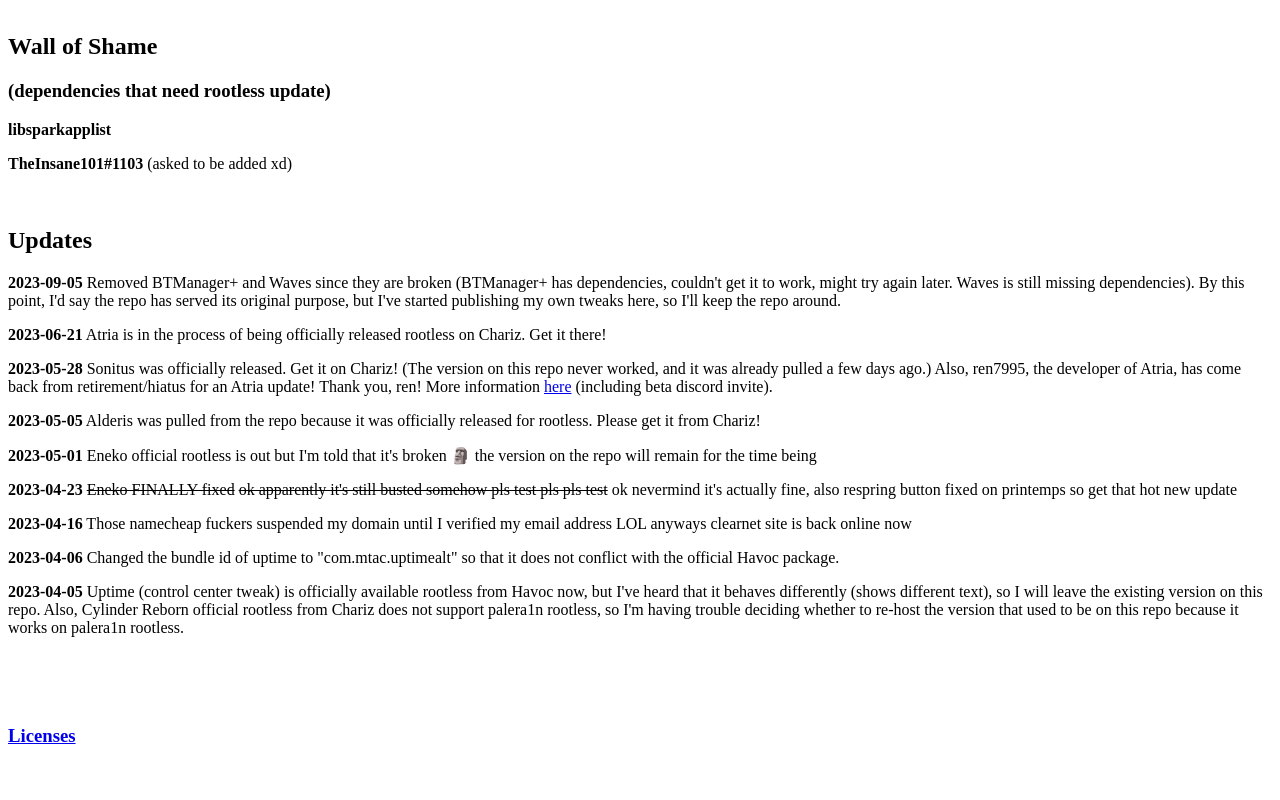
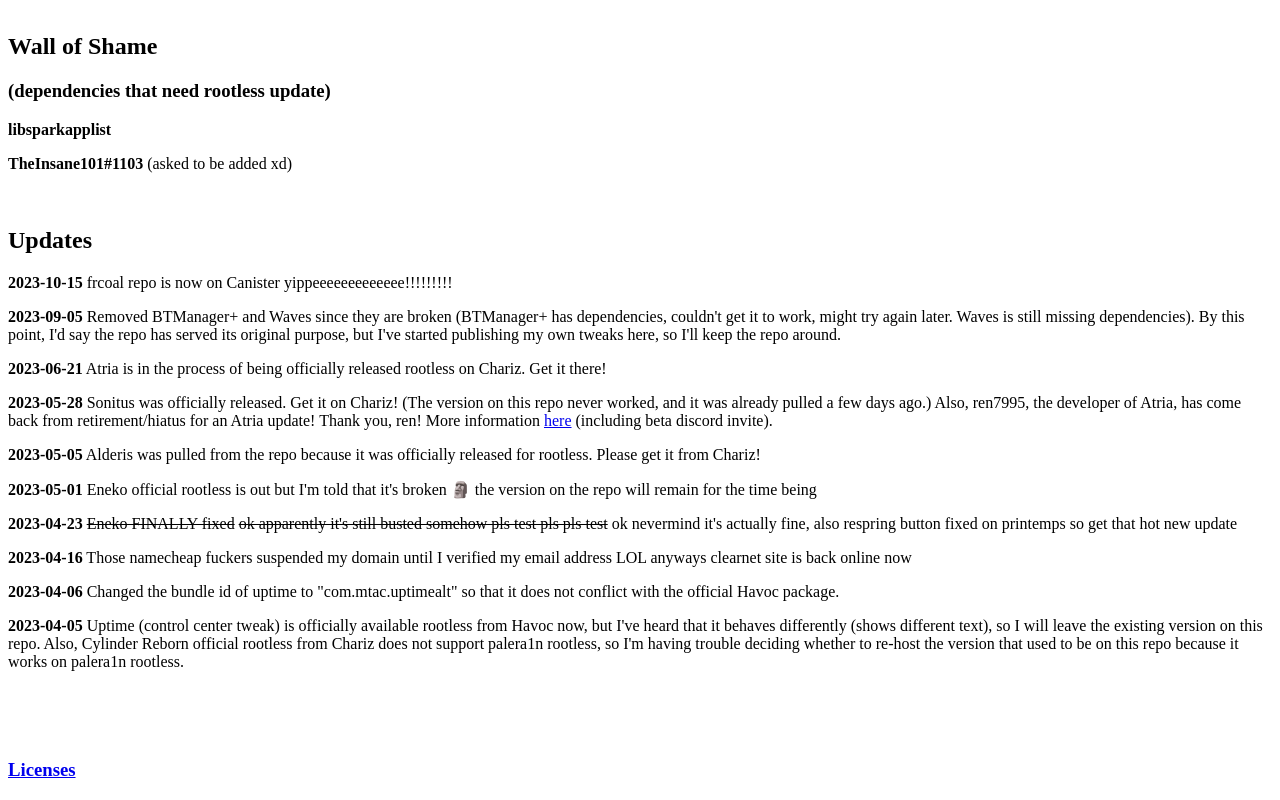
Before and after one commit to frcoal-repo/repo, a plain HTML site: page index.html in a window 1280 px wide. Shown: the part 1089-1889 px from the top of the page. Before the commit the page ends 1855 px from the top, so only its background shows below. Drawn offline with Linux system fonts and the light colour scheme.

Commit message:
frcoal
Former-commit-id: 40583aabd53ef4462d9e846513fdc3b88c915423

```diff
--- a/index.html
+++ b/index.html
@@ -41,6 +41,7 @@
 <p><b>TheInsane101#1103</b> (asked to be added xd)</p>
 <br>
 <h2>Updates</h2>
+<p><b>2023-10-15</b> frcoal repo is now on Canister yippeeeeeeeeeeeee!!!!!!!!!</p>
 <p><b>2023-09-05</b> Removed BTManager+ and Waves since they are broken (BTManager+ has dependencies, couldn't get it to work, might try again later. Waves is still missing dependencies). By this point, I'd say the repo has served its original purpose, but I've started publishing my own tweaks here, so I'll keep the repo around.</p>
 <p><b>2023-06-21</b> Atria is in the process of being officially released rootless on Chariz. Get it there!</p>
 <p><b>2023-05-28</b> Sonitus was officially released. Get it on Chariz! (The version on this repo never worked, and it was already pulled a few days ago.) Also, ren7995, the developer of Atria, has come back from retirement/hiatus for an Atria update! Thank you, ren! More information <a href="https://www.reddit.com/r/jailbreak/comments/13rp38z/free_release_update_atria_beta_testing_140_beta/">here</a> (including beta discord invite).</p>
```
Also changed, not shown: 1 other file.
